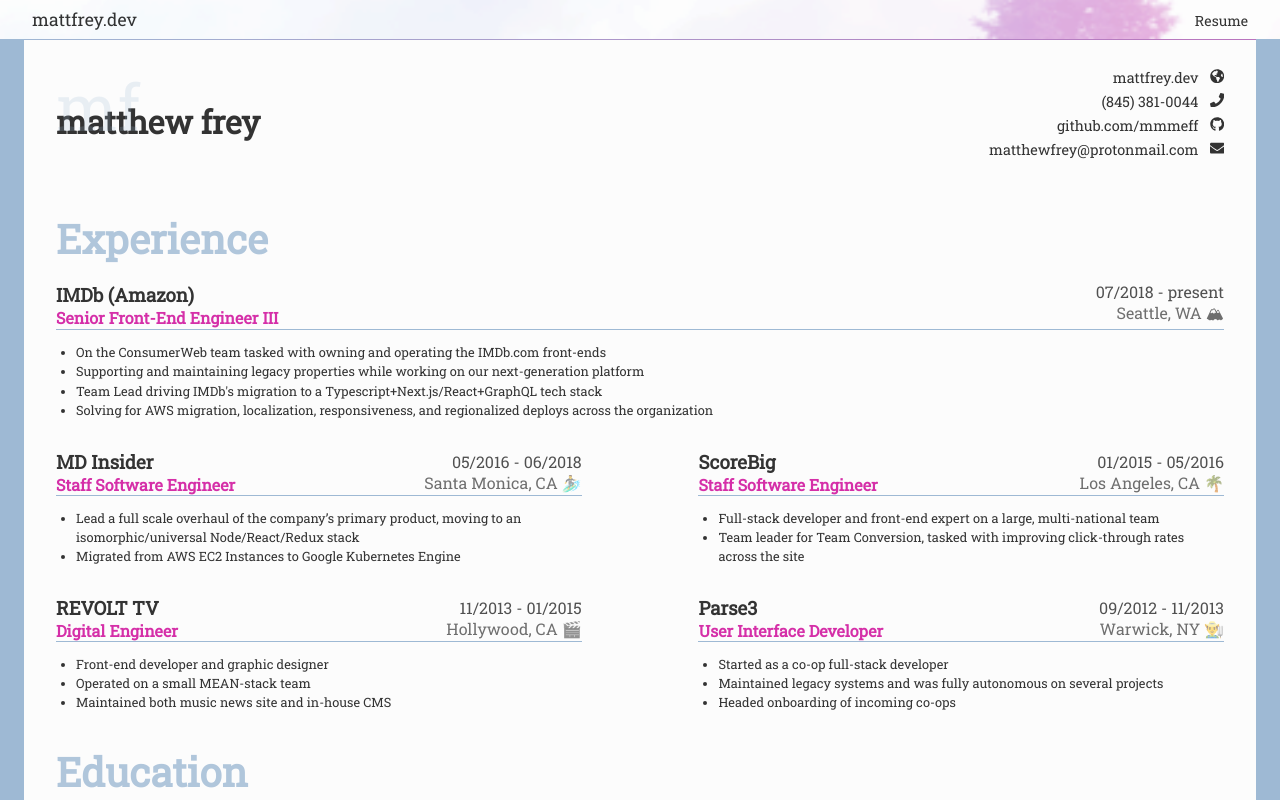
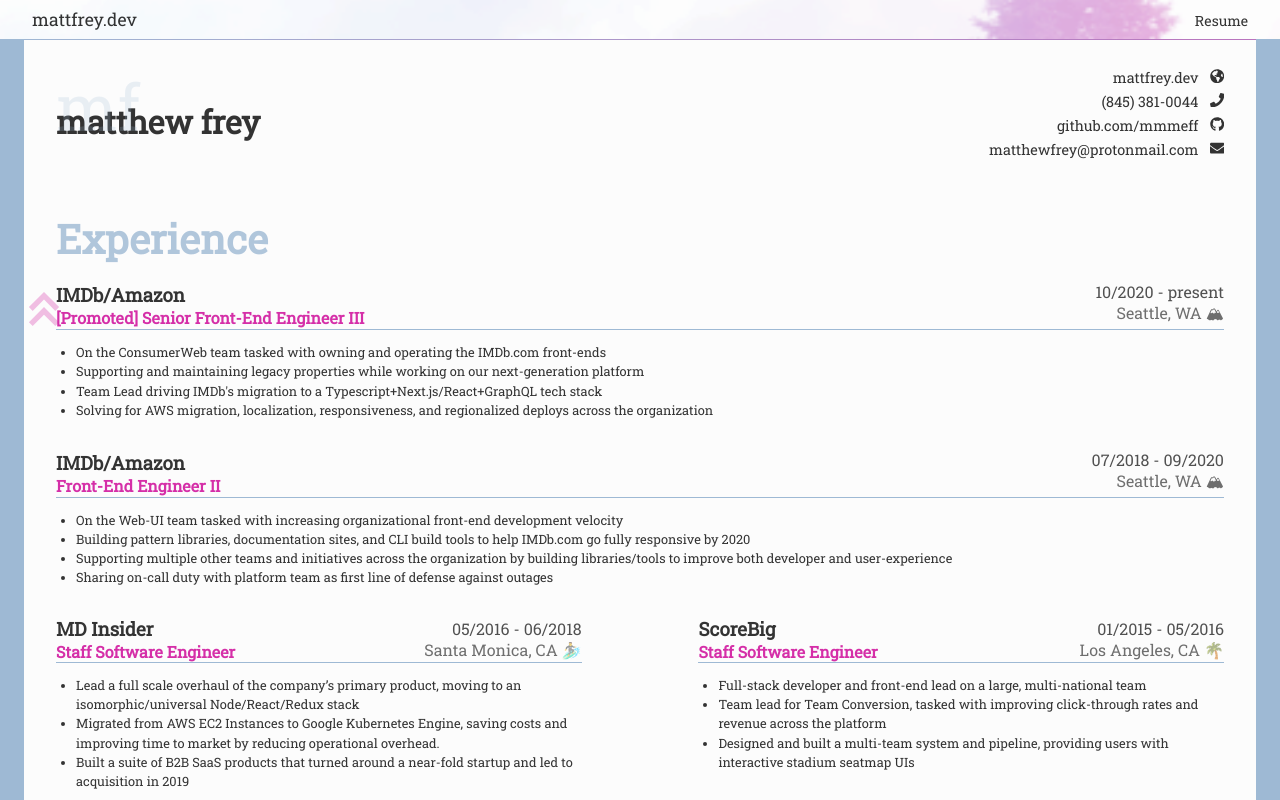
Before and after one commit to mmmeff/mattfreydotdev, a Next.js app: page /resume in a window 1280 px wide. Shown: the top 800 px of the page. Built offline with nearby package versions, Linux system fonts and the light colour scheme.

Commit message:
Add promotion badge and improve experience in resume

```diff
--- a/src/components/resume/ExperienceItem.tsx
+++ b/src/components/resume/ExperienceItem.tsx
@@ -1,5 +1,6 @@
-import React from "react";
-import ResumeSubSection from "./ResumeSubSection";
+import React from 'react';
+import ResumeSubSection from './ResumeSubSection';
+import { CgChevronDoubleUp } from 'react-icons/cg';
 
 export interface ExperienceItem {
     primary?: boolean;
@@ -9,18 +10,29 @@
     startDate: string;
     endDate: string;
     responsibilities: string[];
+    promotion?: boolean;
 }
 
-export const ExperienceItem = (props: ExperienceItem) => (
+export const ExperienceItem = ({
+    primary,
+    name,
+    position,
+    location,
+    startDate,
+    endDate,
+    responsibilities,
+    promotion,
+}: ExperienceItem) => (
     <ResumeSubSection
-        fullWidth={props.primary}
-        title={props.name}
-        subtitle={props.position}
-        aside1={`${props.startDate} - ${props.endDate}`}
-        aside2={props.location}
+        fullWidth={primary}
+        title={name}
+        subtitle={position}
+        aside1={`${startDate} - ${endDate}`}
+        aside2={location}
+        badge={promotion && <CgChevronDoubleUp />}
     >
         <ul>
-            {props.responsibilities.map(x => (
+            {responsibilities?.map((x: string) => (
                 <li key={x}>{x}</li>
             ))}
         </ul>
--- a/src/components/resume/ResumeSection.tsx
+++ b/src/components/resume/ResumeSection.tsx
@@ -1,6 +1,6 @@
-import * as React from "react";
-import classnames from "classnames";
-import styled from "styled-components";
+import * as React from 'react';
+import classnames from 'classnames';
+import styled from 'styled-components';
 
 interface Props {
     title: string;
@@ -30,6 +30,9 @@
 
     &.pageBreak {
         page-break-before: always;
+        @media print {
+            margin-top: 6rem;
+        }
     }
 `;
 
--- a/src/components/resume/ResumeSubSection.tsx
+++ b/src/components/resume/ResumeSubSection.tsx
@@ -1,6 +1,6 @@
-import React from "react";
-import styled from "styled-components";
-import classnames from "classnames";
+import React from 'react';
+import styled from 'styled-components';
+import classnames from 'classnames';
 
 interface Props {
     title: React.ReactNode;
@@ -10,6 +10,7 @@
     children?: React.ReactNode;
     fullWidth?: boolean;
     className?: any;
+    badge?: React.ReactNode;
 }
 
 const ResumeSubSection = (props: Props) => {
@@ -20,11 +21,16 @@
         subtitle,
         aside1,
         aside2,
-        children
+        children,
+        badge,
     } = props;
 
     return (
-        <StyledContainer className={classnames(className, { fullWidth })}>
+        <StyledContainer
+            className={classnames(className, { fullWidth, hasBadge: !!badge })}
+        >
+            {badge && <div className="resume-sub__badge">{badge}</div>}
+
             <div className="resume-sub__heading">
                 <div className="resume-sub__left">
                     <h3>{title}</h3>
@@ -58,13 +64,13 @@
     }
 
     h4 {
-        color: ${ ({ theme }) => theme.colors.secondary };
+        color: ${({ theme }) => theme.colors.secondary};
     }
 
     .resume-sub__heading {
         align-items: center;
         border-bottom: ${({ theme }) =>
-            theme.lineSizes.thinnn + " solid " + theme.colors.primary};
+            theme.lineSizes.thinnn + ' solid ' + theme.colors.primary};
         display: flex;
         justify-content: space-between;
 
@@ -85,6 +91,20 @@
     .resume-sub__body {
         font-size: 0.8rem;
     }
+
+    .resume-sub__badge {
+        position: absolute;
+        left: -2.75rem;
+        top: -5%;
+        font-size: 4rem;
+        opacity: 0.3;
+        color: ${({ theme }) => theme.colors.secondary};
+    }
+
+    &.hasBadge {
+        /* padding-left: 0.5rem; */
+        position: relative;
+    }
 `;
 
 export default ResumeSubSection;
--- a/src/data/resume-data.tsx
+++ b/src/data/resume-data.tsx
@@ -1,110 +1,127 @@
-import { ExperienceItem } from "../components/resume/ExperienceItem";
-import { FaGithub, FaEnvelope, FaGlobeAmericas, FaPhone } from "react-icons/fa";
-import { ProjectItem } from "../components/resume/ProjectItem";
-import { EducationItem } from "../components/resume/EducationItem";
+import { ExperienceItem } from '../components/resume/ExperienceItem';
+import { FaGithub, FaEnvelope, FaGlobeAmericas, FaPhone } from 'react-icons/fa';
+import { ProjectItem } from '../components/resume/ProjectItem';
+import { EducationItem } from '../components/resume/EducationItem';
 
 export const contactLinks = [
     {
-        href: "https://www.mattfrey.dev",
-        label: "mattfrey.dev",
-        icon: <FaGlobeAmericas />
+        href: 'https://www.mattfrey.dev',
+        label: 'mattfrey.dev',
+        icon: <FaGlobeAmericas />,
     },
-    { href: "te:18453810044", label: "(845) 381-0044", icon: <FaPhone /> },
+    { href: 'te:18453810044', label: '(845) 381-0044', icon: <FaPhone /> },
     {
-        href: "https://www.github.com/mmmeff",
-        label: "github.com/mmmeff",
-        icon: <FaGithub />
+        href: 'https://www.github.com/mmmeff',
+        label: 'github.com/mmmeff',
+        icon: <FaGithub />,
     },
     {
-        href: "mailto:matthewfrey@protonmail.com",
-        label: "matthewfrey@protonmail.com",
-        icon: <FaEnvelope />
-    }
+        href: 'mailto:matthewfrey@protonmail.com',
+        label: 'matthewfrey@protonmail.com',
+        icon: <FaEnvelope />,
+    },
 ];
 
 export const experience: ExperienceItem[] = [
     {
         primary: true,
-        name: "IMDb (Amazon)",
-        position: "Senior Front-End Engineer III",
-        location: "Seattle, WA 🏔",
-        startDate: "07/2018",
-        endDate: "present",
+        promotion: true,
+        name: 'IMDb/Amazon',
+        position: '[Promoted] Senior Front-End Engineer III',
+        location: 'Seattle, WA 🏔',
+        startDate: '10/2020',
+        endDate: 'present',
         responsibilities: [
-            "On the ConsumerWeb team tasked with owning and operating the IMDb.com front-ends",
-            "Supporting and maintaining legacy properties while working on our next-generation platform",
+            'On the ConsumerWeb team tasked with owning and operating the IMDb.com front-ends',
+            'Supporting and maintaining legacy properties while working on our next-generation platform',
             "Team Lead driving IMDb's migration to a Typescript+Next.js/React+GraphQL tech stack",
-            "Solving for AWS migration, localization, responsiveness, and regionalized deploys across the organization"
-        ]
+            'Solving for AWS migration, localization, responsiveness, and regionalized deploys across the organization',
+        ],
     },
     {
-        name: "MD Insider",
-        position: "Staff Software Engineer",
-        location: "Santa Monica, CA 🏄‍♂️",
-        startDate: "05/2016",
-        endDate: "06/2018",
+        primary: true,
+        name: 'IMDb/Amazon',
+        position: 'Front-End Engineer II',
+        location: 'Seattle, WA 🏔',
+        startDate: '07/2018',
+        endDate: '09/2020',
         responsibilities: [
-            "Lead a full scale overhaul of the companyʼs primary product, moving to an isomorphic/universal Node/React/Redux stack",
-            "Migrated from AWS EC2 Instances to Google Kubernetes Engine"
-        ]
+            'On the Web-UI team tasked with increasing organizational front-end development velocity',
+            'Building pattern libraries, documentation sites, and CLI build tools to help IMDb.com go fully responsive by 2020',
+            'Supporting multiple other teams and initiatives across the organization by building libraries/tools to improve both developer and user-experience',
+            'Sharing on-call duty with platform team as first line of defense against outages',
+        ],
     },
     {
-        name: "ScoreBig",
-        position: "Staff Software Engineer",
-        location: "Los Angeles, CA 🌴",
-        startDate: "01/2015",
-        endDate: "05/2016",
+        name: 'MD Insider',
+        position: 'Staff Software Engineer',
+        location: 'Santa Monica, CA 🏄‍♂️',
+        startDate: '05/2016',
+        endDate: '06/2018',
         responsibilities: [
-            "Full-stack developer and front-end expert on a large, multi-national team",
-            "Team leader for Team Conversion, tasked with improving click-through rates across the site"
-        ]
+            'Lead a full scale overhaul of the companyʼs primary product, moving to an isomorphic/universal Node/React/Redux stack',
+            'Migrated from AWS EC2 Instances to Google Kubernetes Engine, saving costs and improving time to market by reducing operational overhead.',
+            'Built a suite of B2B SaaS products that turned around a near-fold startup and led to acquisition in 2019',
+        ],
     },
     {
-        name: "REVOLT TV",
-        position: "Digital Engineer",
-        location: "Hollywood, CA 🎬",
-        startDate: "11/2013",
-        endDate: "01/2015",
+        name: 'ScoreBig',
+        position: 'Staff Software Engineer',
+        location: 'Los Angeles, CA 🌴',
+        startDate: '01/2015',
+        endDate: '05/2016',
         responsibilities: [
-            "Front-end developer and graphic designer",
-            "Operated on a small MEAN-stack team",
-            "Maintained both music news site and in-house CMS"
-        ]
+            'Full-stack developer and front-end lead on a large, multi-national team',
+            'Team lead for Team Conversion, tasked with improving click-through rates and revenue across the platform',
+            'Designed and built a multi-team system and pipeline, providing users with interactive stadium seatmap UIs',
+        ],
     },
     {
-        name: "Parse3",
-        position: "User Interface Developer",
-        location: "Warwick, NY 👨‍🌾",
-        startDate: "09/2012",
-        endDate: "11/2013",
+        name: 'REVOLT TV',
+        position: 'Digital Engineer',
+        location: 'Hollywood, CA 🎬',
+        startDate: '11/2013',
+        endDate: '01/2015',
         responsibilities: [
-            "Started as a co-op full-stack developer",
-            "Maintained legacy systems and was fully autonomous on several projects",
-            "Headed onboarding of incoming co-ops"
-        ]
-    }
+            'Front-end developer and graphic designer',
+            'Operated on a small MEAN-stack team',
+            'Maintained both music news site and in-house CMS',
+        ],
+    },
+    {
+        name: 'Parse3',
+        position: 'User Interface Developer',
+        location: 'Warwick, NY 👨‍🌾',
+        startDate: '09/2012',
+        endDate: '11/2013',
+        responsibilities: [
+            'Started as a co-op full-stack developer',
+            'Maintained legacy systems and was fully autonomous on several projects',
+            'Headed onboarding of incoming co-ops',
+        ],
+    },
 ];
 
 export const education: EducationItem[] = [
     {
-        name: "Rochester Institute of Technology",
-        study: "Software Engineering",
-        startDate: "2010",
-        endDate: "2013",
+        name: 'Rochester Institute of Technology',
+        study: 'Software Engineering',
+        startDate: '2010',
+        endDate: '2013',
         description: `
             Studied Software Engineering until taking a co-op at Parse3 and was
             offered a full-time position before returning to school. Classwork was
             heavily focused on application architecture and emerging technologies,
             commonly in the form of agile development project teams.
-        `
-    }
+        `,
+    },
 ];
 
 export const projects: ProjectItem[] = [
     {
-        name: "IMDbNext",
-        employer: "IMDb.com",
-        year: "2019+",
+        name: 'IMDbNext',
+        employer: 'IMDb.com',
+        year: '2019+',
         description: `
             IMDbNext is an architectural upgrade project that aims to align the
             direction of the front-end team’s development, deployment, and
@@ -114,100 +131,100 @@
             solutions on AWS. I led the design and implementation of this
             architecture and in the first year alone grew it to serve over 80%
             of IMDb's traffic.
-        `
+        `,
     },
     {
-        name: "PLAID (Pattern Library)",
-        employer: "IMDb.com",
-        year: "2018+",
+        name: 'PLAID (Pattern Library)',
+        employer: 'IMDb.com',
+        year: '2018+',
         description: `
             The "Pattern Library for Atomic Interface Design," or PLAID for short, is
             a design system that aims for adoption across all of IMDb's front-ends. It
             is fully themeable using CSS vars, supports both React and Java integrations,
             and is fully accessible and progressively enhanced.
-        `
+        `,
     },
     {
-        name: "Microfrontend Architecture",
-        year: "2018+",
-        employer: "IMDb.com",
+        name: 'Microfrontend Architecture',
+        year: '2018+',
+        employer: 'IMDb.com',
         description: `
             The URRF build tool allows developers to iterate on front-end code using
             all of the latest modern tooling while allowing for completely distributed,
             "micro-frontend" architectures via deterministic asset generation and AWS lambda
             server-side-renderer generation.
-        `
+        `,
     },
     {
-        name: "MD Insider Scout",
-        employer: "MD Insider",
-        year: "2018",
+        name: 'MD Insider Scout',
+        employer: 'MD Insider',
+        year: '2018',
         description: `
             Served as the primary front-end developer on creating a new isomorphic React
             and Redux single-page application built with typescript. Scout is a search-engine
             that allows both patients and professionals to search, filter, and narrow down
             both doctors and institutions based on an ever-growing set of criteria.
-        `
+        `,
     },
     {
-        name: "Kubernetes/Google Cloud Migration",
-        employer: "MD Insider",
-        year: "2017",
+        name: 'Kubernetes/Google Cloud Migration',
+        employer: 'MD Insider',
+        year: '2017',
         description: `
             Migrated many front-end and back-end services from AWS EC2 instances
             to the Kubernetes container orchestration system on Google Cloud Platform,
             allowing for cheaper and more dynamic scaling and an easier-to-maintain architecture.
-        `
+        `,
     },
     {
-        name: "Interactive Seatmaps",
-        employer: "ScoreBig",
-        year: "2016",
+        name: 'Interactive Seatmaps',
+        employer: 'ScoreBig',
+        year: '2016',
         description: `
             Improved consumers' ticket-buying experience by creating both staff tooling and
             client-side apps that leverage SVG seatmaps, allowing users to view
             and choose their tickets down to the very seat.
-        `
+        `,
     },
     {
-        name: "Go-Live Video Chat Client",
-        employer: "REVOLT TV",
-        year: "2015",
+        name: 'Go-Live Video Chat Client',
+        employer: 'REVOLT TV',
+        year: '2015',
         description: `
             Worked closely with our studios to create a fully-integrated video
             chat client for both viewers and VIPs to dial in a video call to any
             live program, straight from the website to the studio.
-        `
+        `,
     },
     {
-        name: "Lucene.NET Solr Faceting Algorithm",
-        employer: "Parse3",
-        year: "2014",
-        client: "Crayola",
+        name: 'Lucene.NET Solr Faceting Algorithm',
+        employer: 'Parse3',
+        year: '2014',
+        client: 'Crayola',
         description: `
             Created a faceting algorithm to alleviate high server-load and user
             bounce rates on Crayolaʼs faceted product navigation, utilizing
             bitwise operations on search index hits to reduce average peak
             server load by over 66%.
-        `
+        `,
     },
     {
-        name: "Crayola ColorCycle Program",
-        employer: "Parse3",
-        year: "2013",
-        client: "Crayola",
+        name: 'Crayola ColorCycle Program',
+        employer: 'Parse3',
+        year: '2013',
+        client: 'Crayola',
         description: `
             A front-end product still live today on Crayola.com, ColorCycle is a web
             dashboard allowing educators to generate FedEx shipping labels to return
             used/empty Crayola markers for recycling. Involved integration with the
             FedEx SOAP APIs from an ASP.NET/Sitecore codebase.
-        `
-    }
+        `,
+    },
 ];
 
 export default {
     contactLinks,
     experience,
     education,
-    projects
+    projects,
 };
```
Also changed, not shown: src/designsystem/theme/index.ts (+5 -5 lines), src/pages/resume.tsx (+12 -12 lines).
